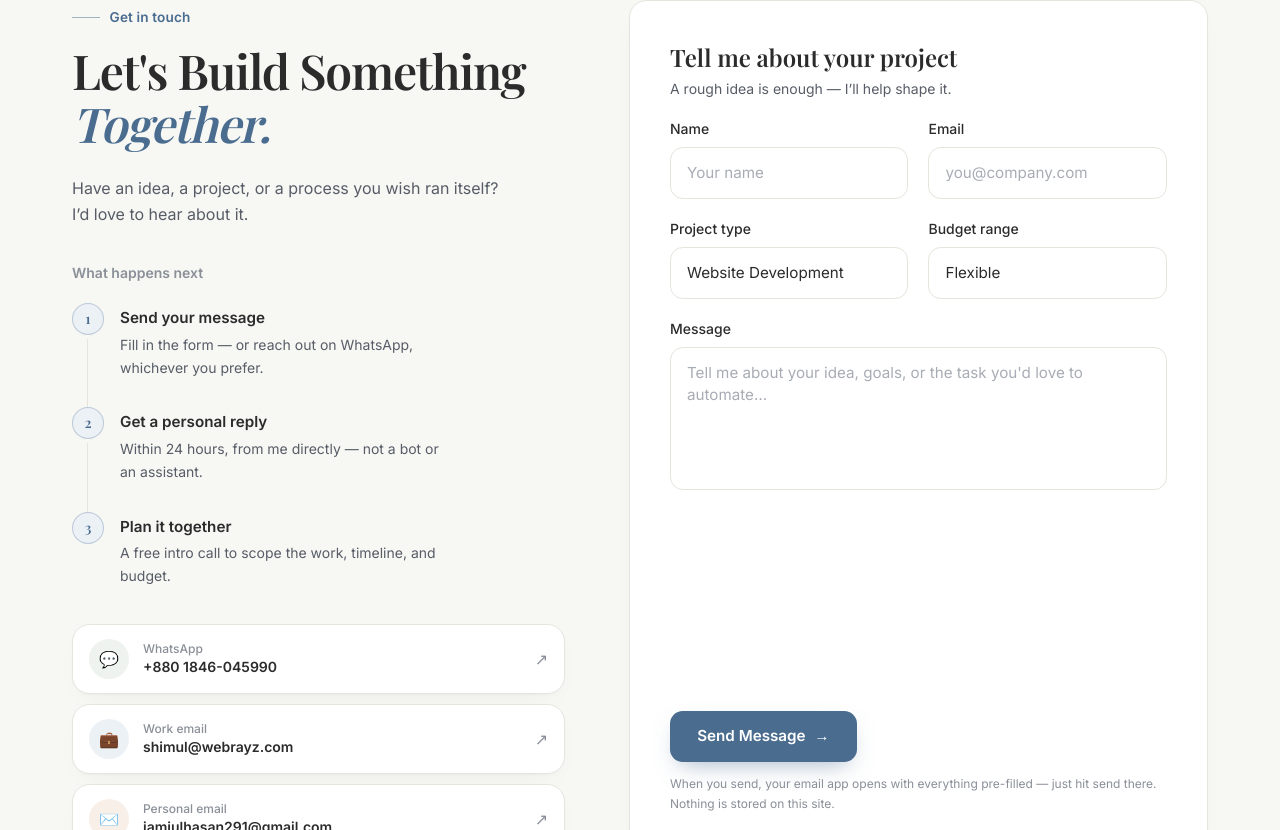
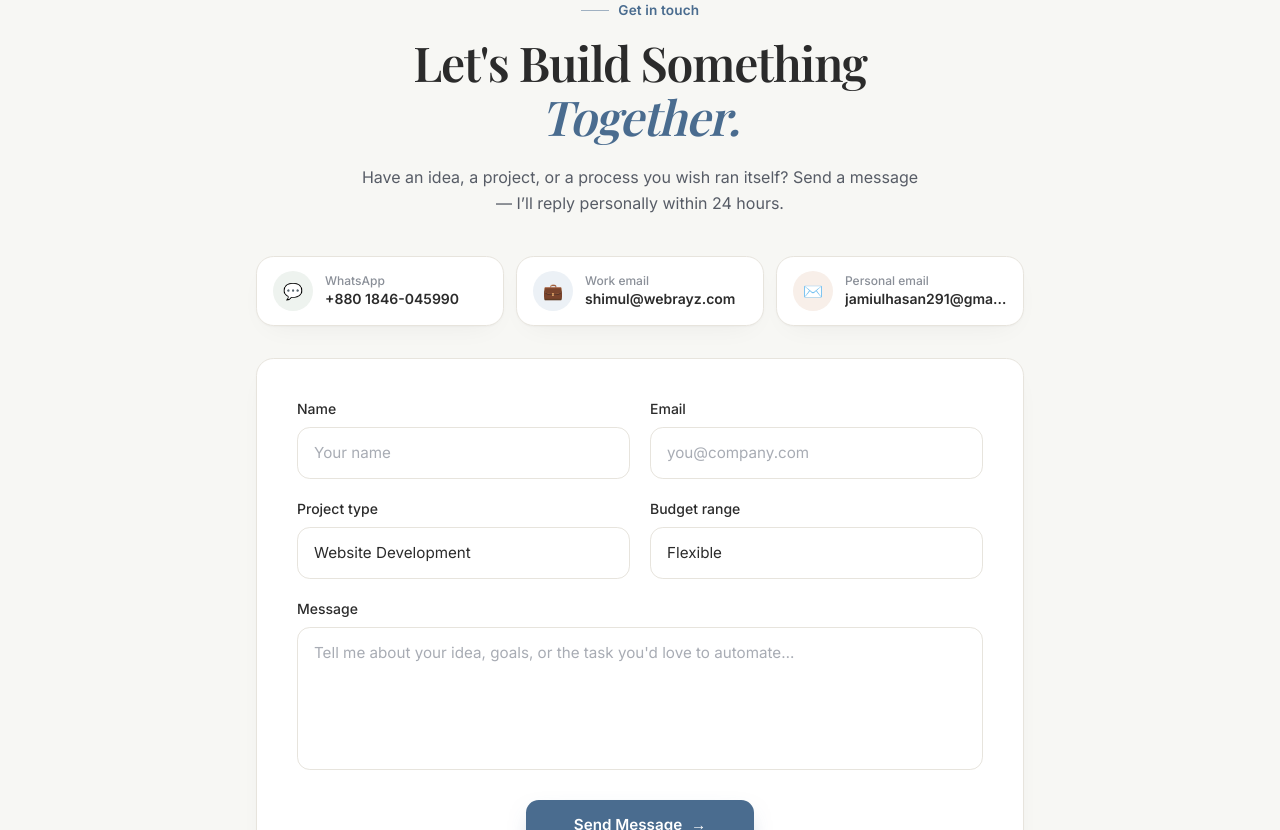
Before and after one commit to freelancerjamiulhasanshimul/jamiul-portfolio, a Next.js app: page / in a window 1280 px wide. Shown: the part 10690-11520 px from the top of the page. Built offline with nearby package versions, Linux system fonts and the light colour scheme.

Commit message:
Contact: switch to centered layout - channel card row, focused form card, steps removed

```diff
--- a/src/components/Contact.tsx
+++ b/src/components/Contact.tsx
@@ -4,21 +4,6 @@ import { useState } from "react";
 import Reveal from "@/components/fx/Reveal";
 import SectionHeading from "@/components/SectionHeading";
 import { budgetRanges, contacts, projectTypes } from "@/lib/data";
-
-const nextSteps = [
-  {
-    title: "Send your message",
-    text: "Fill in the form — or reach out on WhatsApp, whichever you prefer.",
-  },
-  {
-    title: "Get a personal reply",
-    text: "Within 24 hours, from me directly — not a bot or an assistant.",
-  },
-  {
-    title: "Plan it together",
-    text: "A free intro call to scope the work, timeline, and budget.",
-  },
-];
 
 export default function Contact() {
   const [status, setStatus] = useState<"idle" | "sent">("idle");
@@ -67,54 +52,23 @@ export default function Contact() {
 
   return (
     <section id="contact" className="relative scroll-mt-20 border-t border-line py-20 md:py-36">
-      <div className="shell relative">
-        <div className="grid gap-14 lg:grid-cols-[0.92fr_1.08fr] lg:gap-16">
-          <div className="lg:sticky lg:top-28 lg:self-start">
+      <div className="shell">
         <Reveal>
           <SectionHeading
             eyebrow="Get in touch"
             lines={["Let's Build Something", "Together."]}
+            align="center"
           />
         </Reveal>
         <Reveal delay={120}>
-              <p className="mt-6 max-w-md text-base leading-relaxed text-soft">
-                Have an idea, a project, or a process you wish ran itself? I&rsquo;d love to hear
-                about it.
+          <p className="mx-auto mt-5 max-w-xl text-center text-base leading-relaxed text-soft">
+            Have an idea, a project, or a process you wish ran itself? Send a message — I&rsquo;ll
+            reply personally within 24 hours.
           </p>
         </Reveal>
 
         <Reveal delay={180}>
-              <div className="mt-9">
-                <p className="text-sm font-semibold text-faint">What happens next</p>
-                <ol className="mt-5 space-y-0">
-                  {nextSteps.map((step, i) => (
-                    <li key={step.title} className="relative flex gap-4 pb-7 last:pb-0">
-                      {!(
-                        i ===
-                        nextSteps.length - 1
-                      ) && (
-                        <span
-                          aria-hidden="true"
-                          className="absolute left-[15px] top-9 -bottom-1 w-px bg-line"
-                        />
-                      )}
-                      <span className="relative flex h-8 w-8 shrink-0 items-center justify-center rounded-full border border-accent/30 bg-tint font-display text-sm font-semibold text-accent">
-                        {i + 1}
-                      </span>
-                      <div className="pt-1">
-                        <p className="text-[0.95rem] font-semibold text-ink">{step.title}</p>
-                        <p className="mt-1 max-w-xs text-sm leading-relaxed text-soft">
-                          {step.text}
-                        </p>
-                      </div>
-                    </li>
-                  ))}
-                </ol>
-              </div>
-            </Reveal>
-
-            <Reveal delay={240}>
-              <ul className="mt-9 space-y-2.5">
+          <ul className="mx-auto mt-10 grid max-w-3xl gap-3 sm:grid-cols-3">
             {channels.map((channel) => (
               <li key={channel.label}>
                 <a
@@ -122,7 +76,7 @@ export default function Contact() {
                   {...(channel.href.startsWith("http")
                     ? { target: "_blank", rel: "noopener noreferrer" }
                     : {})}
-                      className="card card-hover group flex items-center gap-3.5 px-4 py-3.5"
+                  className="card card-hover group flex items-center gap-3 px-4 py-3.5"
                 >
                   <span
                     className={`flex h-10 w-10 shrink-0 items-center justify-center rounded-full text-base ${channel.tint}`}
@@ -130,42 +84,24 @@ export default function Contact() {
                   >
                     {channel.icon}
                   </span>
-                      <span className="min-w-0 flex-1">
-                        <span className="block text-xs font-medium text-faint">
-                          {channel.label}
-                        </span>
+                  <span className="min-w-0">
+                    <span className="block text-xs font-medium text-faint">{channel.label}</span>
                     <span className="block truncate text-sm font-semibold text-ink">
                       {channel.value}
                     </span>
-                      </span>
-                      <span
-                        aria-hidden="true"
-                        className="text-faint transition-all duration-300 group-hover:-translate-y-0.5 group-hover:translate-x-0.5 group-hover:text-accent"
-                      >
-                        ↗
                   </span>
                 </a>
               </li>
             ))}
           </ul>
         </Reveal>
-          </div>
 
-          <Reveal delay={150} className="h-full">
+        <Reveal delay={240}>
           <form
             onSubmit={handleSubmit}
-              className="card flex h-full flex-col space-y-5 p-7 md:p-10"
+            className="card mx-auto mt-8 max-w-3xl space-y-5 p-7 md:p-10"
             aria-label="Contact form"
           >
-              <div>
-                <h3 className="font-display text-2xl font-semibold text-ink">
-                  Tell me about your project
-                </h3>
-                <p className="mt-1.5 text-sm text-soft">
-                  A rough idea is enough — I&rsquo;ll help shape it.
-                </p>
-              </div>
-
             <div className="grid gap-5 sm:grid-cols-2">
               <label className="block">
                 <span className="mb-2 block text-sm font-medium text-ink">Name</span>
@@ -233,8 +169,8 @@ export default function Contact() {
               />
             </label>
 
-              <div className="mt-auto space-y-3 pt-1">
-                <button type="submit" className="btn-primary group w-full cursor-pointer sm:w-auto">
+            <div className="space-y-3 pt-1 text-center">
+              <button type="submit" className="btn-primary group mx-auto w-full sm:w-auto sm:!px-12">
                 {status === "sent" ? "Opening your email app…" : "Send Message"}
                 <span
                   aria-hidden="true"
@@ -251,7 +187,6 @@ export default function Contact() {
           </form>
         </Reveal>
       </div>
-      </div>
     </section>
   );
 }
```
Lines whose indentation alone changed are shown as unchanged.
